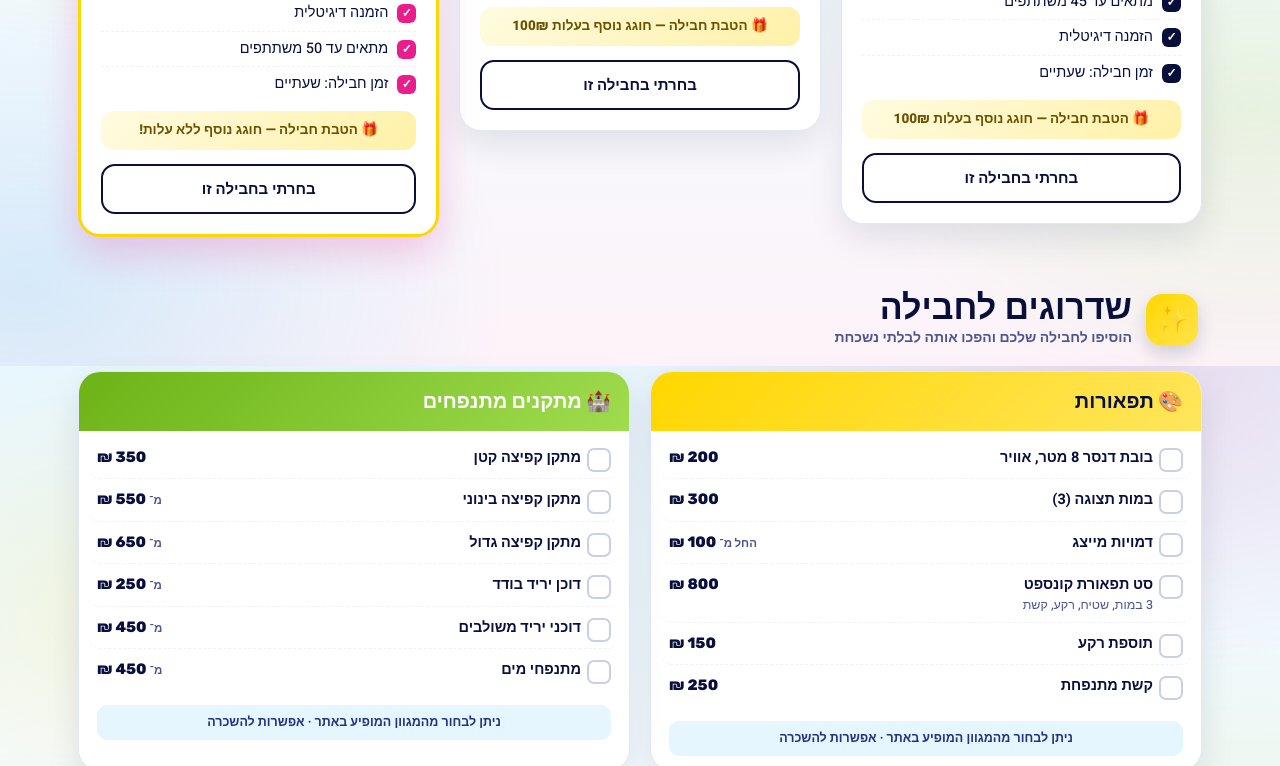
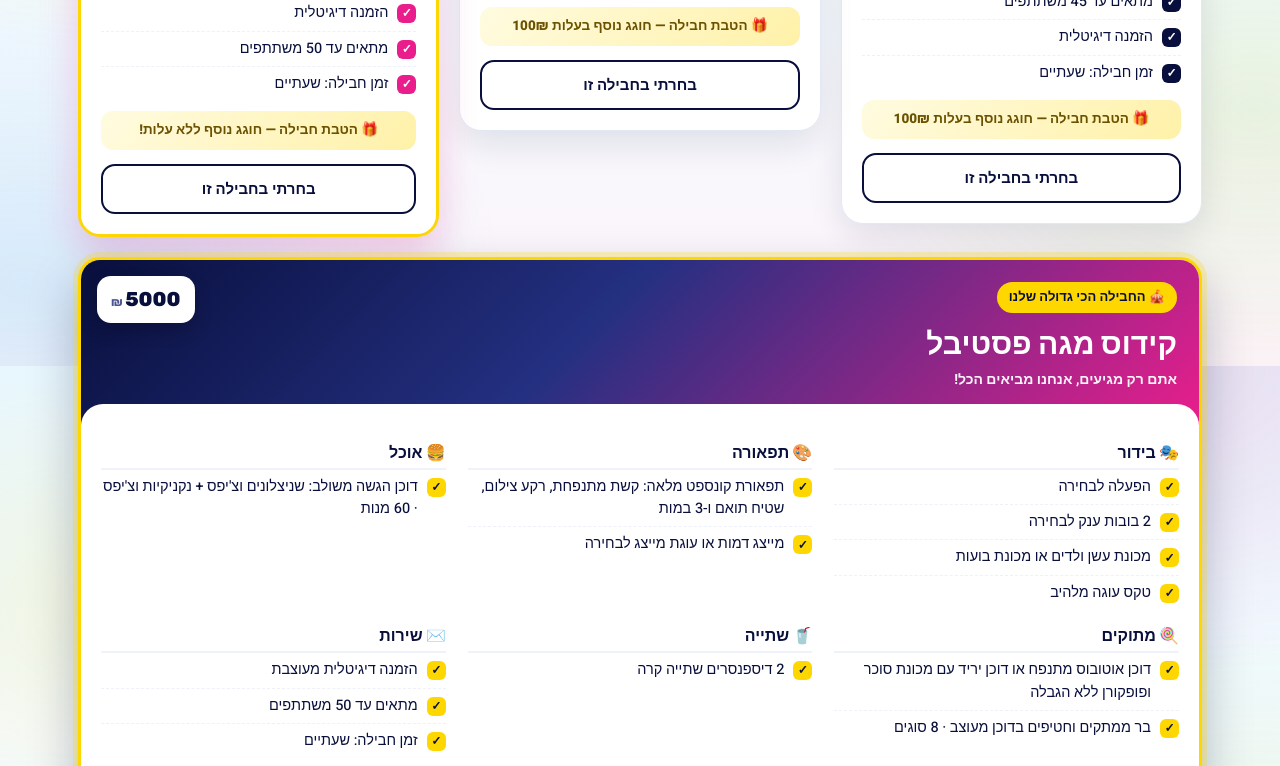
Before and after one commit to li19861986/Kidos2, a plain HTML site: page index.html in a window 1280 px wide. Shown: the part 2034-2800 px from the top of the page. Drawn offline with Linux system fonts and the light colour scheme; animation ran at ten frames a second.

Commit message:
הוספת חבילת קידוס מגה פסטיבל (5,000 ₪)
Co-Authored-By: Claude Opus 5.5 <noreply@anthropic.com>
Claude-Session: https://claude.ai/code/session_01R6DucpTk192MyoCrBtUEjU

```diff
--- a/index.html
+++ b/index.html
@@ -200,6 +200,17 @@ footer{position:relative;z-index:1;text-align:center;padding:34px 18px 40px;marg
 footer .site{display:inline-flex;align-items:center;gap:8px;background:linear-gradient(135deg,var(--pink),#b81570);color:#fff;
   font-weight:900;font-size:18px;padding:12px 26px;border-radius:999px;text-decoration:none;font-family:'Rubik','Heebo',sans-serif;box-shadow:0 10px 24px rgba(233,30,140,.45)}
 footer .disc{color:var(--muted);font-size:12.5px;margin-top:16px;font-weight:600}
+/* mega package */
+.card.mega{grid-column:1/-1;border:3px solid var(--gold);box-shadow:0 0 0 5px rgba(255,215,0,.25),0 22px 50px rgba(8,15,60,.28)}
+.card.mega .top{padding:22px 22px 34px}
+.card.mega .pkgname{font-size:30px}
+.mega-badge{display:inline-block;background:var(--gold);color:#080F3C;font-weight:900;font-size:13px;padding:5px 12px;border-radius:999px;margin-bottom:8px;position:relative;z-index:1}
+.mgrid{display:grid;grid-template-columns:repeat(3,1fr);gap:4px 22px;padding:6px 20px 4px}
+.mgroup ul{padding:0;margin:0}
+.mcat{font-family:'Rubik','Heebo',sans-serif;font-weight:800;font-size:16px;color:var(--navy);padding:10px 0 2px;border-bottom:2px solid #f0f2fa}
+.mnone{margin:10px 20px 0;background:#eefbe3;color:#2f5f06;font-weight:800;font-size:14px;text-align:center;padding:10px 12px;border-radius:12px;line-height:1.45}
+@media(max-width:900px){.mgrid{grid-template-columns:repeat(2,1fr)}}
+@media(max-width:600px){.mgrid{grid-template-columns:1fr}.card.mega .pkgname{font-size:26px}}
 </style>
 </head>
 <body>
@@ -365,6 +376,62 @@ footer .disc{color:var(--muted);font-size:12.5px;margin-top:16px;font-weight:600
       </ul>
       <div class="perk">🎁 הטבת חבילה — חוגג נוסף ללא עלות!</div>
       <button class="pick" type="button" data-pkg="הכל כלול" data-price="3200" aria-pressed="false">בחרתי בחבילה זו</button>
+    </article>
+    <article class="card mega">
+      <div class="top" style="background:linear-gradient(135deg,#080F3C,#243081 45%,#E91E8C)">
+        <div class="price">5000<small> ₪</small></div>
+        <div class="mega-badge">🎪 החבילה הכי גדולה שלנו</div>
+        <div class="pkgname">קידוס מגה פסטיבל</div>
+        <div class="tag">אתם רק מגיעים, אנחנו מביאים הכל!</div>
+      </div>
+      <div class="mgrid">
+        <div class="mgroup">
+          <div class="mcat">🎭 בידור</div>
+          <ul>
+          <li><span class="chk" style="background:var(--gold);color:#080F3C">✓</span>הפעלה לבחירה</li>
+          <li><span class="chk" style="background:var(--gold);color:#080F3C">✓</span>2 בובות ענק לבחירה</li>
+          <li><span class="chk" style="background:var(--gold);color:#080F3C">✓</span>מכונת עשן ולדים או מכונת בועות</li>
+          <li><span class="chk" style="background:var(--gold);color:#080F3C">✓</span>טקס עוגה מלהיב</li>
+          </ul>
+        </div>
+        <div class="mgroup">
+          <div class="mcat">🎨 תפאורה</div>
+          <ul>
+          <li><span class="chk" style="background:var(--gold);color:#080F3C">✓</span>תפאורת קונספט מלאה: קשת מתנפחת, רקע צילום, שטיח תואם ו-3 במות</li>
+          <li><span class="chk" style="background:var(--gold);color:#080F3C">✓</span>מייצג דמות או עוגת מייצג לבחירה</li>
+          </ul>
+        </div>
+        <div class="mgroup">
+          <div class="mcat">🍔 אוכל</div>
+          <ul>
+          <li><span class="chk" style="background:var(--gold);color:#080F3C">✓</span>דוכן הגשה משולב: שניצלונים וצ'יפס + נקניקיות וצ'יפס · 60 מנות</li>
+          </ul>
+        </div>
+        <div class="mgroup">
+          <div class="mcat">🍭 מתוקים</div>
+          <ul>
+          <li><span class="chk" style="background:var(--gold);color:#080F3C">✓</span>דוכן אוטובוס מתנפח או דוכן יריד עם מכונת סוכר ופופקורן ללא הגבלה</li>
+          <li><span class="chk" style="background:var(--gold);color:#080F3C">✓</span>בר ממתקים וחטיפים בדוכן מעוצב · 8 סוגים</li>
+          </ul>
+        </div>
+        <div class="mgroup">
+          <div class="mcat">🥤 שתייה</div>
+          <ul>
+          <li><span class="chk" style="background:var(--gold);color:#080F3C">✓</span>2 דיספנסרים שתייה קרה</li>
+          </ul>
+        </div>
+        <div class="mgroup">
+          <div class="mcat">✉️ שירות</div>
+          <ul>
+          <li><span class="chk" style="background:var(--gold);color:#080F3C">✓</span>הזמנה דיגיטלית מעוצבת</li>
+          <li><span class="chk" style="background:var(--gold);color:#080F3C">✓</span>מתאים עד 50 משתתפים</li>
+          <li><span class="chk" style="background:var(--gold);color:#080F3C">✓</span>זמן חבילה: שעתיים</li>
+          </ul>
+        </div>
+      </div>
+      <div class="mnone">✅ לא צריך להזמין קייטרינג, לקנות ממתקים, להביא שתייה או לסדר תפאורה — אנחנו דואגים להכל.</div>
+      <div class="perk">🎁 הטבת חבילה — 2 חוגגים נוספים ללא עלות!</div>
+      <button class="pick" type="button" data-pkg="קידוס מגה פסטיבל" data-price="5000" aria-pressed="false">בחרתי בחבילה זו</button>
     </article>
 
   </div>
```
